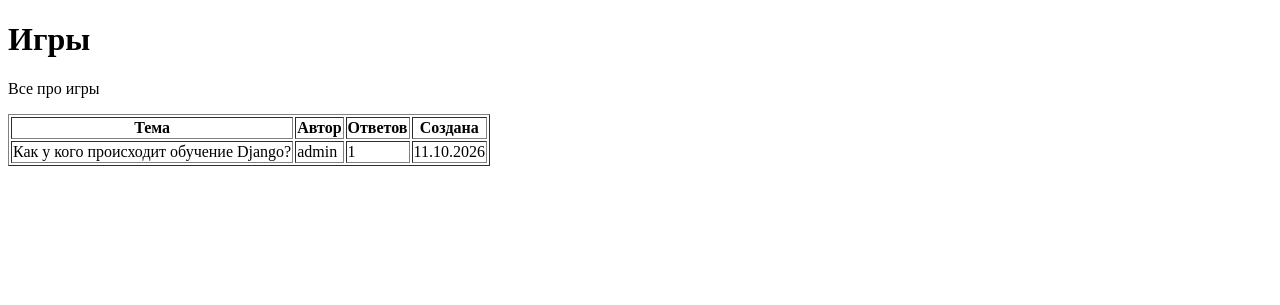
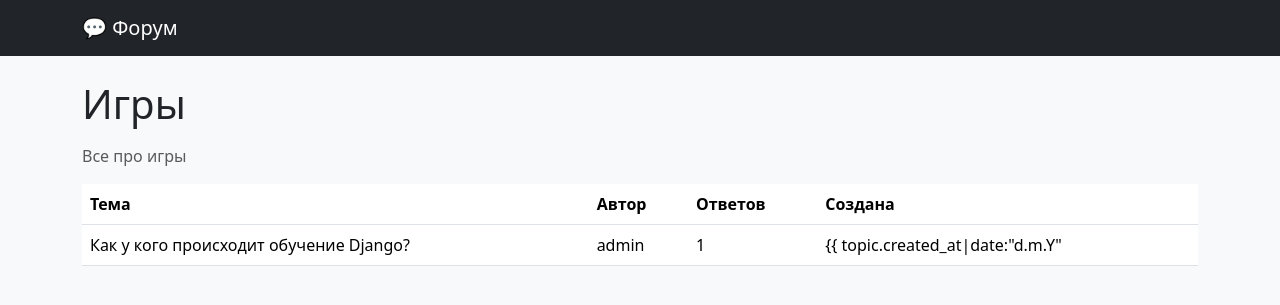
Before and after one commit to MoldashAmanov/project_forum, a Django app: page /boards/3/ in a window 1280 px wide. Shown: the top 305 px of the page. Run offline with Django 5.2, Linux system fonts and the light colour scheme; data comes from the database, SQL or seed files in the repository.

Commit message:
Добавление base.html

```diff
--- a/forum/urls.py
+++ b/forum/urls.py
@@ -1,5 +1,7 @@
 from django.urls import path
 from . import views
+
+app_name = 'forum'
 
 urlpatterns = [
     path('', views.home, name='home'),
--- /dev/null
+++ b/templates/base.html
@@ -0,0 +1,19 @@
+<!DOCTYPE html>
+<html lang="ru">
+<head>
+    <meta charset="UTF-8">
+    <meta name="viewport" content="width=device-width, initial-scale=1">
+    <title>{% block title %}Форум{% endblock %}</title>
+    <link href="https://cdn.jsdelivr.net/npm/bootstrap@5.3.3/dist/css/bootstrap.min.css" rel="stylesheet">
+</head>
+<body class="bg-light">
+<nav class="navbar navbar-dark bg-dark">
+    <div class="container">
+        <a class="navbar-brand" href="{% url 'forum:home' %}">💬 Форум</a>
+    </div>
+</nav>
+<main class="container mt-4">
+    {% block content %}{% endblock %}
+</main>
+</body>
+</html>
--- a/templates/forum/topics.html
+++ b/templates/forum/topics.html
@@ -1,24 +1,25 @@
-<!DOCTYPE html>
-<html lang="ru">
-    <head>
-        <meta charset="UTF-8">
-        <title>{{ board.name }}</title>
-    </head>
-    <body>
-        <h1>{{ board.name }}</h1>
-        <p>{{ board.description }}</p>
-        <table border="1">
+{% extends 'base.html' %}
+{% block title %}{{ board.name }} - Форум{% endblock %}
+
+{% block content %}
+<h1 class="mb-3">{{ board.name }}</h1>
+<p class="text-muted">{{ board.description }}</p>
+
+<table class="table table-hover bg-write">
+    <thead>
         <tr><th>Тема</th><th>Автор</th><th>Ответов</th><th>Создана</th></tr>
+    </thead>
+    <tbody>
         {% for topic in topics %}
         <tr>
             <td>{{ topic.subject }}</td>
             <td>{{ topic.created_by.username }}</td>
             <td>{{ topic.posts.count }}</td>
-                <td>{{ topic.created_at|date:"d.m.Y" }}</td>
+            <td>{{ topic.created_at|date:"d.m.Y"</td>
         </tr>
         {% empty %}
         <tr><td colspan="4">Тем пока нет</td></tr>
         {% endfor %}
+    </tbody>
 </table>
-    </body>
-</html>
+{% endblock %}
```
Also changed, not shown: templates/forum/home.html (+18 -17 lines). Lines whose indentation alone changed are shown as unchanged.
